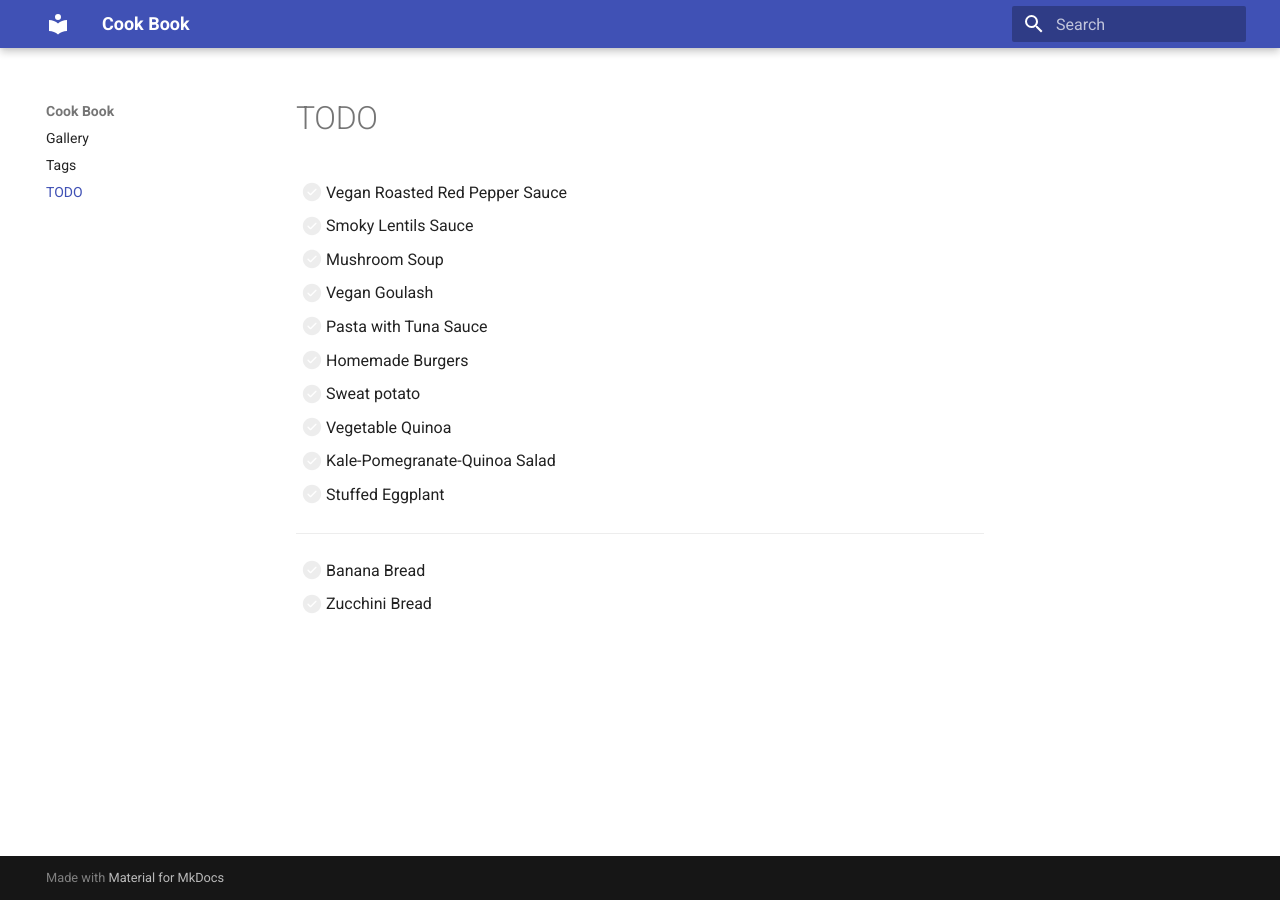
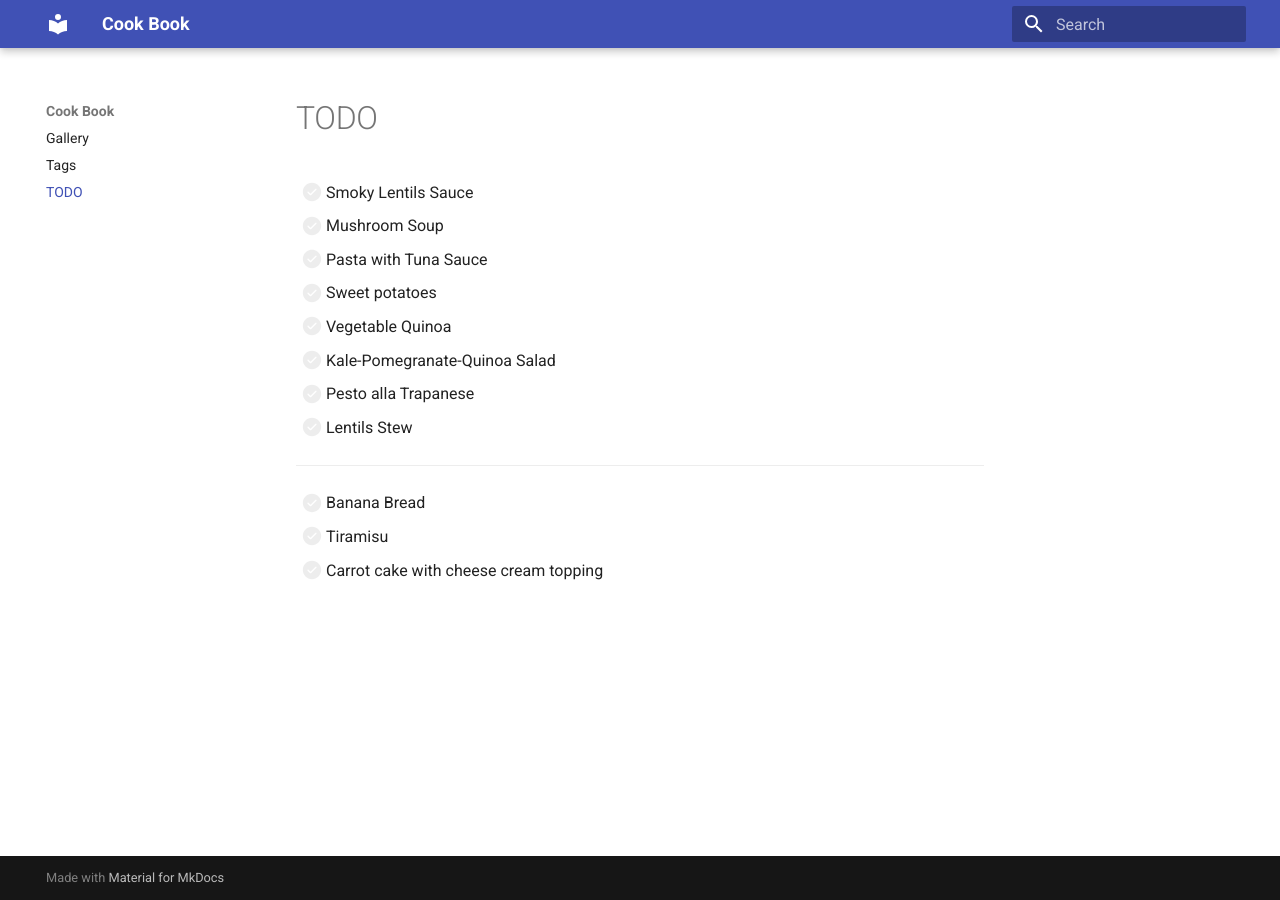
Before and after one commit to gr8jam/cook-book, an MkDocs documentation site: the page built from docs/todo.md, in a window 1280 px wide. Built offline with MkDocs 1.6.1 and Material for MkDocs 9.7.7, drawn with Linux system fonts in a browser that asks for light colours.

Commit message:
roasted red bell pepper sauce

```diff
--- a/docs/todo.md
+++ b/docs/todo.md
@@ -1,17 +1,16 @@
 # TODO
 
-* [ ] Vegan Roasted Red Pepper Sauce
 * [ ] Smoky Lentils Sauce
 * [ ] Mushroom Soup
-* [ ] Vegan Goulash
 * [ ] Pasta with Tuna Sauce
-* [ ] Homemade Burgers
-* [ ] Sweat potato
+* [ ] Sweet potatoes
 * [ ] Vegetable Quinoa
 * [ ] Kale-Pomegranate-Quinoa Salad
-* [ ] Stuffed Eggplant
+* [ ] Pesto alla Trapanese
+* [ ] Lentils Stew
 
 ---
 
 * [ ] Banana Bread
-* [ ] Zucchini Bread
+* [ ] Tiramisu
+* [ ] Carrot cake with cheese cream topping
```
Also changed, not shown: docs/index.md (+3 -1 lines), docs/recipes/pasta_with_beans_cherry_tomatoes/index.md (+1 -1 lines), docs/recipes/pasta_with_dry_tomatoes_sauce/index.md (renamed from docs/recipes/pasta_dry_tomatoes_orange/index.md, +1 -1 lines), docs/recipes/roasted_red_pepper_sauce/index.md (added, +43 -0 lines), docs/recipes/pasta_with_dry_tomatoes_sauce/image.jpg (renamed from docs/recipes/pasta_dry_tomatoes_orange/image.jpg), docs/recipes/pasta_with_dry_tomatoes_sauce/thumbnail.jpg (renamed from docs/recipes/pasta_dry_tomatoes_orange/thumbnail.jpg), docs/recipes/roasted_red_pepper_sauce/image.jpg (added), docs/recipes/roasted_red_pepper_sauce/thumbnail.jpg (added).
